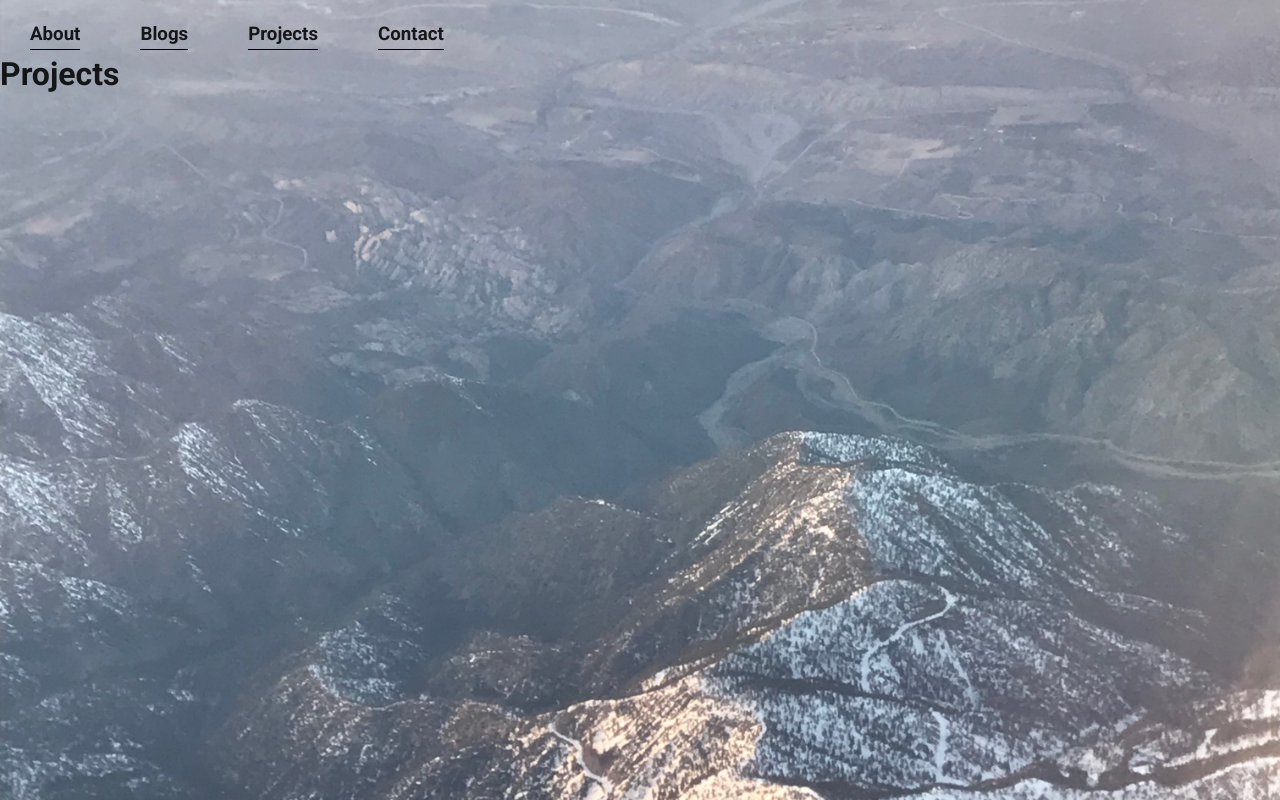
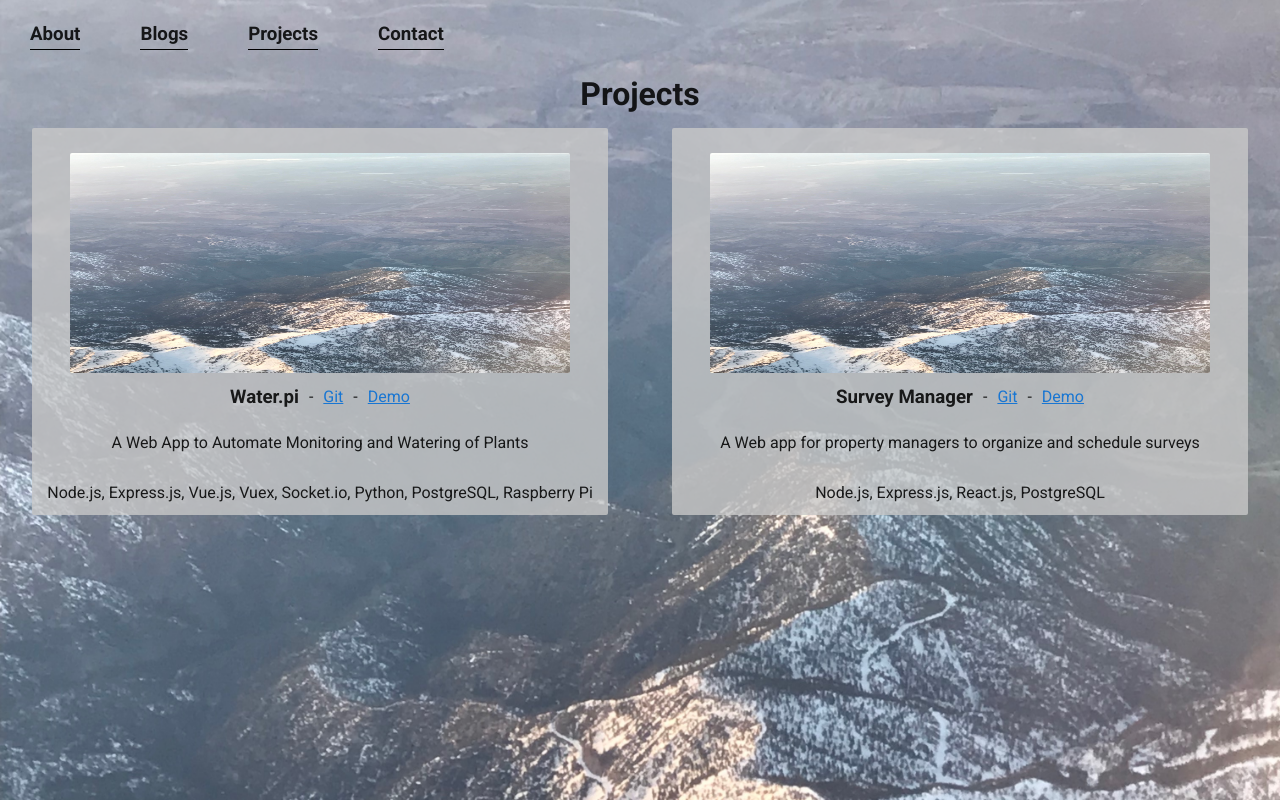
Before and after one commit to ethancollins0/PersonalSite, a Vue app: page /projects in a window 1280 px wide. Built offline with nearby package versions, Linux system fonts and the light colour scheme.

Commit message:
adds basics cards for projects page

```diff
--- /dev/null
+++ b/src/components/Project.vue
@@ -0,0 +1,85 @@
+<template>
+    <div class='project' v-bind:class="{ mobile: mobile }">
+        <img src='@/assets/water_pi.jpg' />
+        <span class='project-links'>
+            <h3><span>{{project.title}}</span></h3>
+            <span> - </span>
+            <a target="_blank" :href="project.github">Git</a>
+            <span> - </span>
+            <a target="_blank" :href="project.demo">Demo</a>
+        </span>
+        <p>{{project.description}}</p>
+        <div class='technology-container'>
+            <span v-for="(technology, index) in project.technologies" :key="index">{{technology}} </span>
+        </div>
+    </div>
+</template>
+
+<script>
+    export default {
+        props: {
+            project: Object,
+        },
+        computed: {
+            mobile(){
+                return this.$store.state.mobile
+            }
+        },
+        mounted(){
+            if( /Android|webOS|iPhone|iPad|iPod|BlackBerry|IEMobile|Opera Mini/i.test(navigator.userAgent) ) {
+                this.$store.commit('mobile')
+            }
+        },
+    }
+</script>
+
+<style lang="scss">
+    .project {
+        background: rgba(200, 200, 200, .8);
+        margin: 10px;
+        padding: 10px;
+        width: 45%;
+        display: flex;
+        flex-direction: column;
+        align-items: center;
+        border-radius: 2px;
+
+        .project-links {
+            width: 100%;
+            display: flex;
+            justify-content: center;
+            align-items: center;
+            padding: 10px;
+            h3 {
+                padding-left: 10px;
+                padding-right: 10px;
+            }
+            a {
+                padding-left: 10px;
+                padding-right: 10px;
+
+            }
+        }
+
+        img {
+            margin-top: 15px;
+            border-radius: 2px;;
+            width: 90%;
+            max-height: 220px;
+        }
+
+        h3 {
+            display: flex;
+            justify-self: center;
+            width: max-content;
+        }
+
+        p {
+            padding: 10px;
+        }
+    }
+
+    .mobile {
+        width: 90%;
+    }
+</style>
--- a/src/store/index.js
+++ b/src/store/index.js
@@ -6,7 +6,25 @@ Vue.use(Vuex)
 export default new Vuex.Store({
   state: {
     selected_nav: '',
-    mobile: false
+    mobile: false,
+    projects: [
+      {
+        title: 'Water.pi',
+        description: 'A Web App to Automate Monitoring and Watering of Plants',
+        github: 'https://github.com/ethancollins0/capstone-frontend',
+        image_url: '@/assets/water_pi.jpg',
+        demo: 'https://capstone-frontend.firebaseapp.com/login',
+        technologies: ['Node.js,', 'Express.js,', 'Vue.js,', 'Vuex,', 'Socket.io,', 'Python,', 'PostgreSQL,', 'Raspberry Pi', ]
+      },
+      {
+        title: 'Survey Manager',
+        description: 'A Web app for property managers to organize and schedule surveys',
+        github: 'https://github.com/ethancollins0/mod-4-frontend',
+        image_url: '@/assets/water_pi.jpg',
+        demo: 'https://survey-manager-9c175.firebaseapp.com/login',
+        technologies: ['Node.js,', 'Express.js,', 'React.js,', 'PostgreSQL']
+      },
+    ]
   },
   mutations: {
     selectNav(state, name){
--- a/src/views/Projects.vue
+++ b/src/views/Projects.vue
@@ -1,3 +1,48 @@
 <template>
-    <h1>Projects</h1>
+    <div class='projects' >
+        <h1>Projects</h1>
+        <div class='projects-container'>
+            <template v-for="(project, index) in projects">
+                <Project  :project="project" :key="index" />
+            </template>
+        </div>
+    </div>
 </template>
+
+<script>
+    import Project from '../components/Project'
+
+    export default {
+        data(){
+            return {
+                projects: this.$store.state.projects,
+            }
+        },
+        components: {
+            Project
+        },
+        mounted() {
+            if( /Android|webOS|iPhone|iPad|iPod|BlackBerry|IEMobile|Opera Mini/i.test(navigator.userAgent) ) {
+                this.$store.commit('mobile')
+            }
+        },
+    }
+</script>
+
+<style lang="scss">
+    .projects {
+        margin-top: 20px;
+        // background: rgba(200, 200, 200, .8);
+        display: flex;
+        flex-direction: column;
+        align-items: center;
+
+        .projects-container {
+            width: 100%;
+            display: flex;
+            flex-direction: row;
+            flex-wrap: wrap;
+            justify-content: space-around;
+        }
+    }
+</style>
```
Also changed, not shown: src/assets/water_pi.jpg (added).
